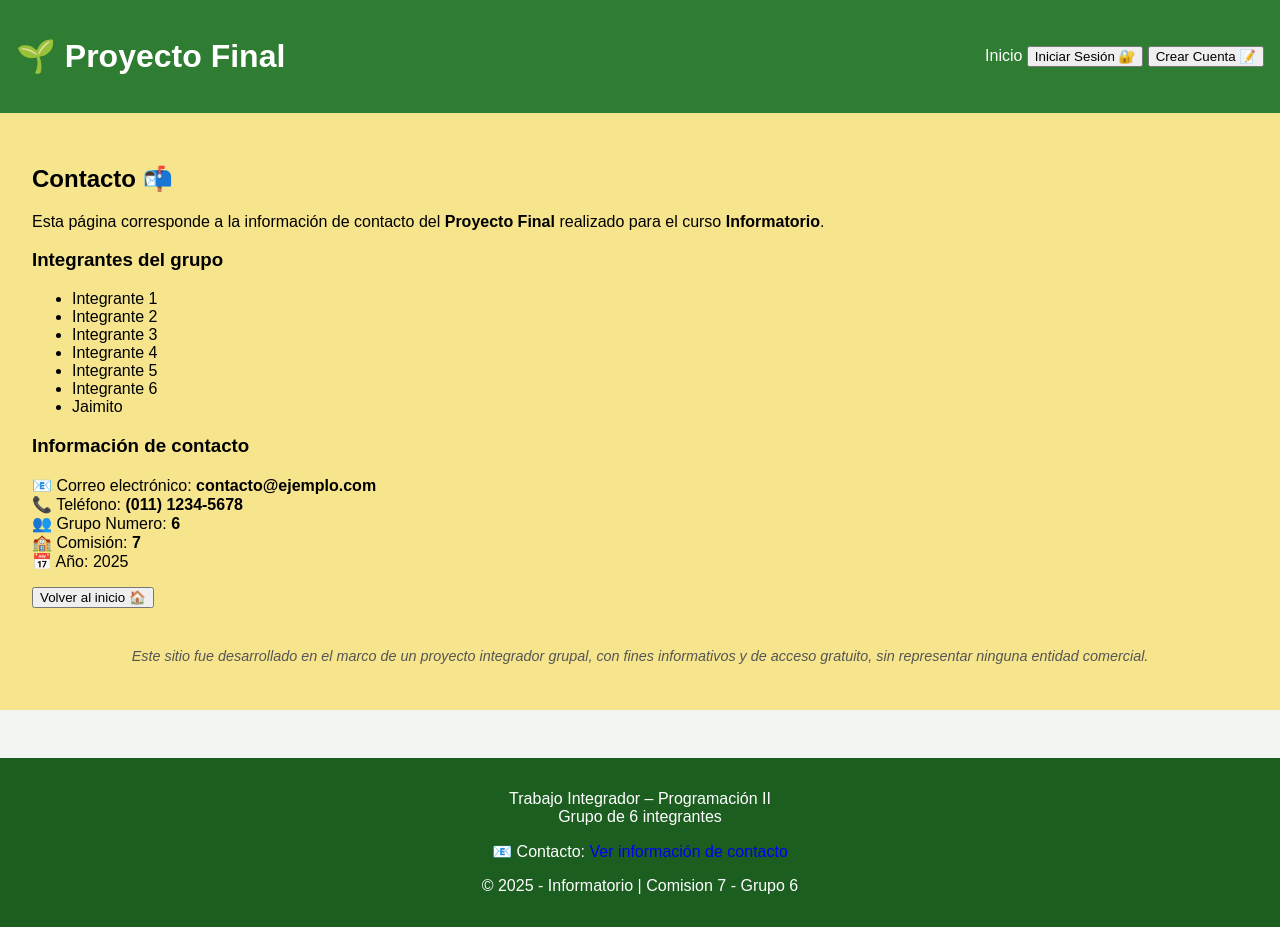
After one commit to Dexter662/Grupo6-Etapa2-Com7-Proyecto-Final, a Django app: page /contacto/ in a window 1280 px wide. The commit adds this page. Run offline with Django 5.2, Linux system fonts and the light colour scheme.

Commit message:
contacto y demás

```diff
--- a/grupo6_ProyectoFinal/urls.py
+++ b/grupo6_ProyectoFinal/urls.py
@@ -1,6 +1,6 @@
 from django.contrib import admin
 from django.urls import path, include
-from .views import inicio
+from .views import inicio, contacto
 from django.conf import settings # Necesario para media
 from django.conf.urls.static import static # Necesario para media
 
@@ -20,6 +20,8 @@ urlpatterns = [
 
     #Habilita los formularios de 'Log in' y 'Log out' de DRF
     path('api-auth/', include('rest_framework.urls', namespace='rest_framework')),
+
+    path('contacto/', contacto, name='contacto'),
 ]
 
 # Servir archivos de Media (para imágenes)
--- a/grupo6_ProyectoFinal/views.py
+++ b/grupo6_ProyectoFinal/views.py
@@ -6,3 +6,6 @@ from django.contrib.auth.decorators import user_passes_test
 
 def inicio(request):
     return render(request, 'inicio.html')
+
+def contacto(request):
+    return render(request, 'contacto.html')
--- a/requirements.txt
+++ b/requirements.txt
@@ -2,3 +2,5 @@ asgiref==3.11.0
 Django==6.0
 pillow==12.0.0
 sqlparse==0.5.4
+djangorestframework==3.16.1
+whitenoise==6.11.0
--- a/static/css/main.css
+++ b/static/css/main.css
@@ -51,3 +51,10 @@ body {
 a {
     text-decoration: none
 }
+
+.disclaimer {
+    margin-top: 40px;   /* separación de arriba */
+    font-size: 0.9em;   /* un poco más chico */
+    color: #555;        /* gris suave */
+    text-align: center; /* opcional */
+}
--- a/templates/base.html
+++ b/templates/base.html
@@ -21,4 +21,5 @@
      <script src="{% static 'js/main.js' %}"></script>
 
 </body>
+
 </html>
--- /dev/null
+++ b/templates/contacto.html
@@ -0,0 +1,52 @@
+{% extends 'base.html' %}
+
+{% block title %}Contacto{% endblock %}
+
+{% block content %}
+
+<h2>Contacto 📬</h2>
+
+<p>
+    Esta página corresponde a la información de contacto del <strong>Proyecto Final</strong>
+    realizado para el curso <strong>Informatorio</strong>.
+</p>
+
+<h3>Integrantes del grupo</h3>
+<ul>
+    <li>Integrante 1</li>
+    <li>Integrante 2</li>
+    <li>Integrante 3</li>
+    <li>Integrante 4</li>
+    <li>Integrante 5</li>
+    <li>Integrante 6</li>
+    <li>Jaimito</li>
+</ul>
+
+<h3>Información de contacto</h3>
+<p>
+    📧 Correo electrónico: <strong>contacto@ejemplo.com</strong><br>
+    📞 Teléfono: <strong>(011) 1234-5678</strong><br>
+    👥 Grupo Numero: <strong>6</strong><br>
+    🏫 Comisión: <strong>7</strong><br>
+    📅 Año: 2025
+</p>
+
+
+
+<a href="{% url 'inicio' %}">
+    <button type="button">Volver al inicio 🏠</button>
+</a>
+
+
+
+<p class="disclaimer">
+   <em>
+   Este sitio fue desarrollado en el marco de un proyecto integrador grupal,
+   con fines informativos y de acceso gratuito,
+   sin representar ninguna entidad comercial.
+   </em>
+</p>
+
+
+
+{% endblock %}
--- a/templates/modulos/footer.html
+++ b/templates/modulos/footer.html
@@ -1,3 +1,14 @@
 <footer class="footer">
+    <p>
+        Trabajo Integrador – Programación II<br>
+        Grupo de 6 integrantes
+    </p>
+
+    <p>
+        📧 Contacto:
+        <a href="{% url 'contacto' %}">
+            Ver información de contacto
+        </a>
+    </p>
     <p>© 2025 - Informatorio | Comision 7 - Grupo 6</p>
 </footer>
```
Also changed, not shown: db.sqlite3.
